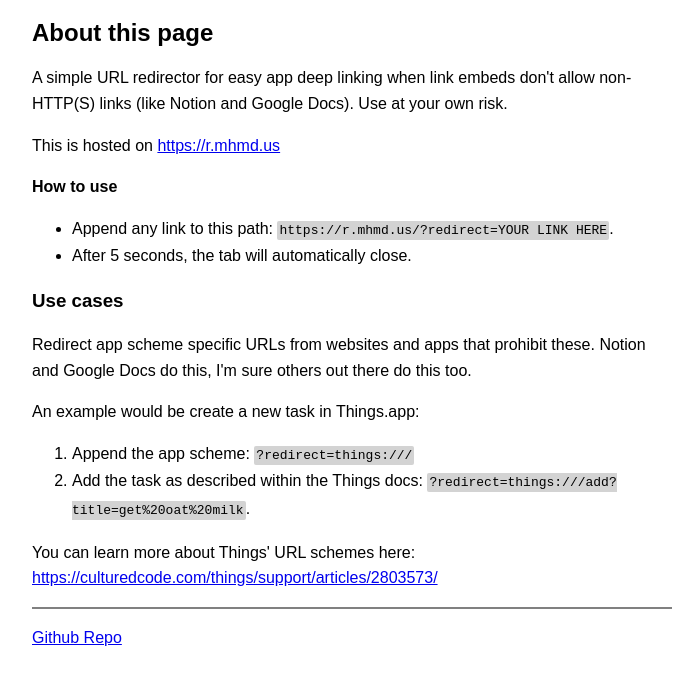
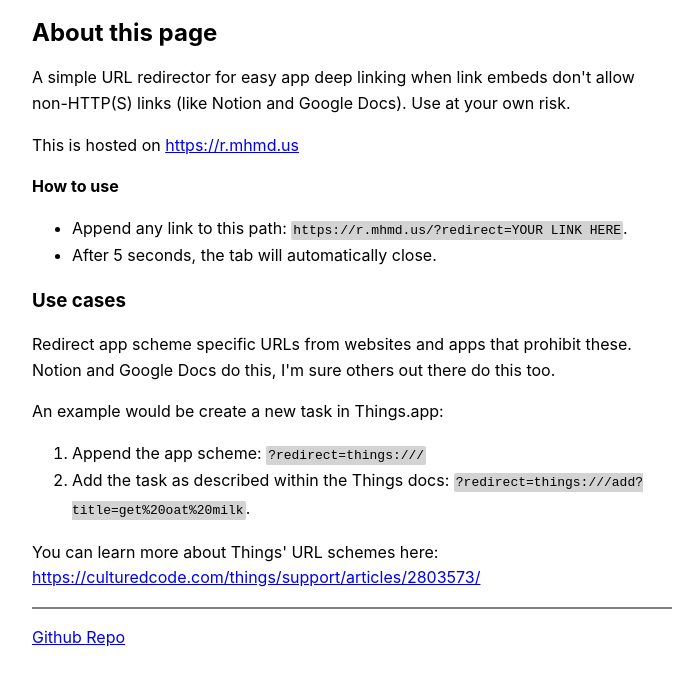
Before and after one commit to usmanity/redirector, a plain HTML site: page index.html in a window 1280 px wide. Shown: the whole page, without its empty margins (288-964 px from the left). Drawn offline with Linux system fonts and the light colour scheme.

Commit message:
add better font

```diff
--- a/index.html
+++ b/index.html
@@ -8,7 +8,7 @@
     <title>Redirecting...</title>
     <style>
         .container {
-            font-family: sans-serif;
+            font-family: -apple-system, sans-serif;
             width: 640px;
             margin: auto;
             max-width: 80%;
```
